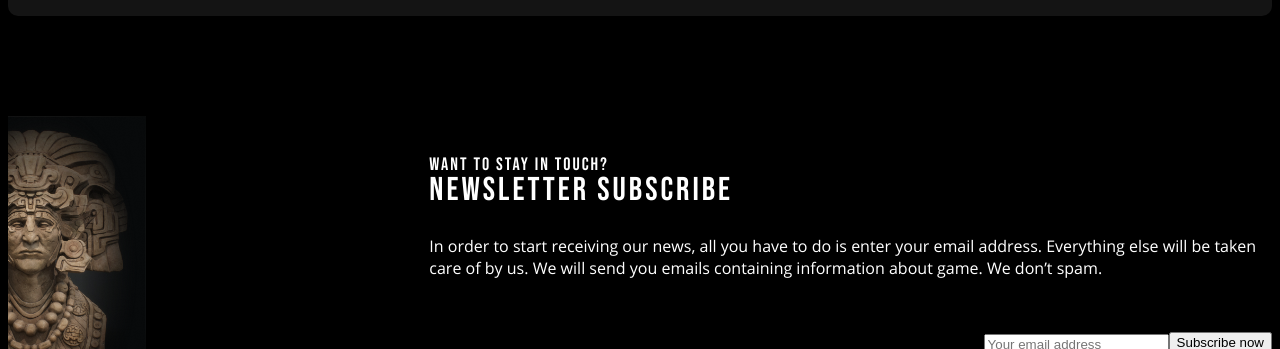
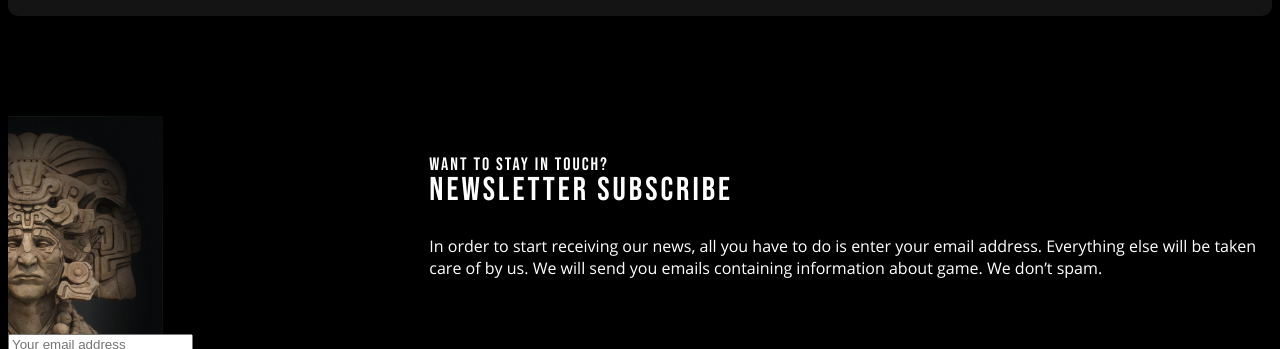
Before and after one commit to tsipoy/Game-landing-page, a website: page webroot/index.html in a window 1280 px wide. Shown: the part 3776-4125 px from the top of the page. Drawn offline with nearby package versions, Linux system fonts and the light colour scheme; files that its build step writes are made by us from their sources; files whose address does not match are found by name.

Commit message:
Fixed form in newsletter

```diff
--- a/scss/_newsletter.scss
+++ b/scss/_newsletter.scss
@@ -5,8 +5,9 @@
         url('../images/status.png'),
         url('../images/mayan-raul-osorio-totem.png');
     background-repeat: no-repeat;
-    background-size: 230px;
-    background-position-x: calc((230 / 2.5) * -1px)
+    background-size: 270px;
+    background-position-x: calc((230 / 2) * -1px);
+    padding-block-end: 61px;
 }
 
 .game_landing__container__newsletter__header {
@@ -23,3 +24,31 @@
     padding-inline-start: calc(100% / 3);
     padding-block-end: 61px;
 }
+
+.game_landing__container__newsletter__div__email_form {
+    display: flex;
+    flex-direction: column;
+}
+
+.game_landing__container__newsletter__div__email_input {
+    background: rgba(255, 255, 255, 0.08);
+    border-radius: 3px;
+    padding-block-end: 15px;
+    padding-block-start: 11px;
+    color: #FFB548;
+    margin-block-end: 20px;
+    text-align: center;
+}
+
+.game_landing__container__newsletter__div__subscribe_button {
+    background: linear-gradient(194.68deg, #FFB548 11.27%, #F3AF34 90.4%);
+    border-radius: 2.94008px;
+    padding-block-end: 15px;
+    padding-block-start: 11px;
+    width: 100%;
+    font-weight: bold;
+    font-size: 14px;
+    line-height: 19px;
+    text-align: center;
+    color: #1A1917;
+}
```
